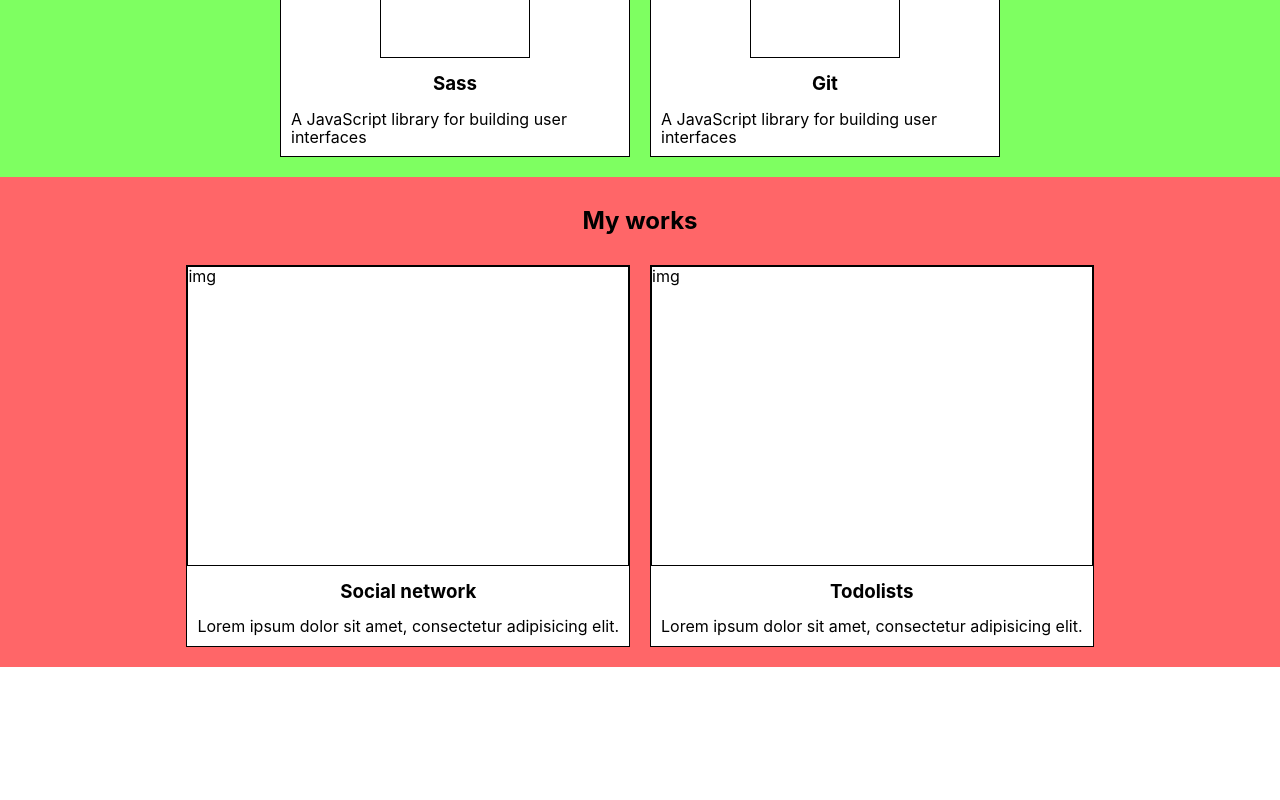
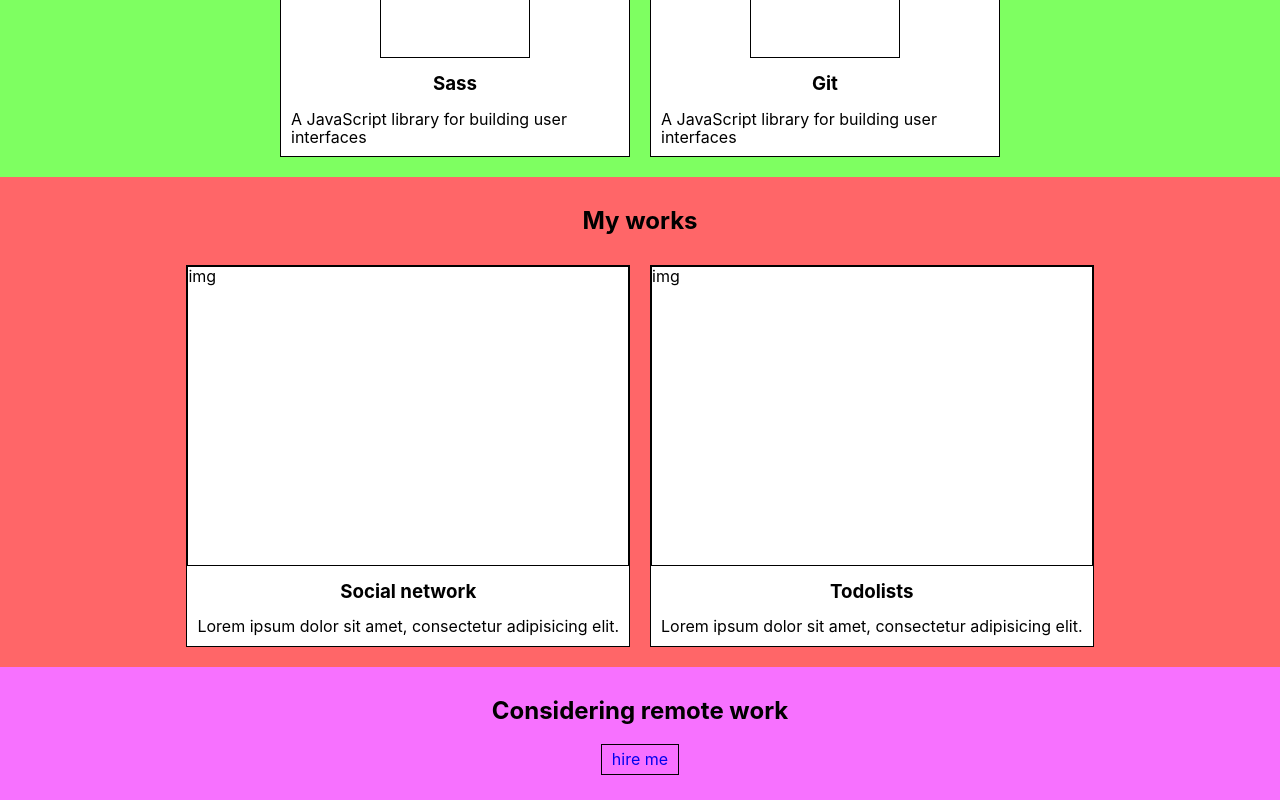
Before and after one commit to vladzyabs/portfolio-tmp, a React (Create React App) app: page / in a window 1280 px wide. Shown: the part 1269-2069 px from the top of the page. Before the commit the page ends 1936 px from the top, so only its background shows below. Built offline with nearby package versions, Linux system fonts and the light colour scheme.

Commit message:
added sample Banner

```diff
--- a/src/App.tsx
+++ b/src/App.tsx
@@ -4,6 +4,7 @@ import {Header} from './components/Header/Header'
 import {Main} from './components/Main/Main'
 import {Skills} from './components/Skills/Skills'
 import {Works} from './components/Works/Works'
+import {Banner} from './components/Banner/Banner'
 
 function App() {
    return (
@@ -12,6 +13,7 @@ function App() {
          <Main/>
          <Skills/>
          <Works/>
+         <Banner/>
       </div>
    )
 }
--- /dev/null
+++ b/src/components/Banner/Banner.module.scss
@@ -0,0 +1,23 @@
+@import "../style/container";
+
+.banner {
+  background: #f771ff;
+  padding: 10px 0;
+
+  & > h2 {
+     text-align: center;
+  }
+}
+
+.container {
+  @extend %container;
+   display: flex;
+   justify-content: center;
+   align-items: center;
+
+   .bannerLink {
+      padding: 5px 10px;
+      border: 1px solid black;
+      margin-bottom: 15px;
+   }
+}
--- /dev/null
+++ b/src/components/Banner/Banner.tsx
@@ -0,0 +1,15 @@
+import React from 'react'
+import styles from './Banner.module.scss'
+
+type BannerPropsType = {}
+
+export function Banner(props: BannerPropsType) {
+   return (
+      <section className={styles.banner}>
+         <h2>Considering remote work</h2>
+         <div className={styles.container}>
+            <a href="/#" className={styles.bannerLink}>hire me</a>
+         </div>
+      </section>
+   )
+}
--- a/src/components/Works/Works.tsx
+++ b/src/components/Works/Works.tsx
@@ -1,6 +1,6 @@
 import React from 'react'
 import styles from './Works.module.scss'
-import {Work} from './Work';
+import {Work} from './Work'
 
 type WorksPropsType = {}
 
```
